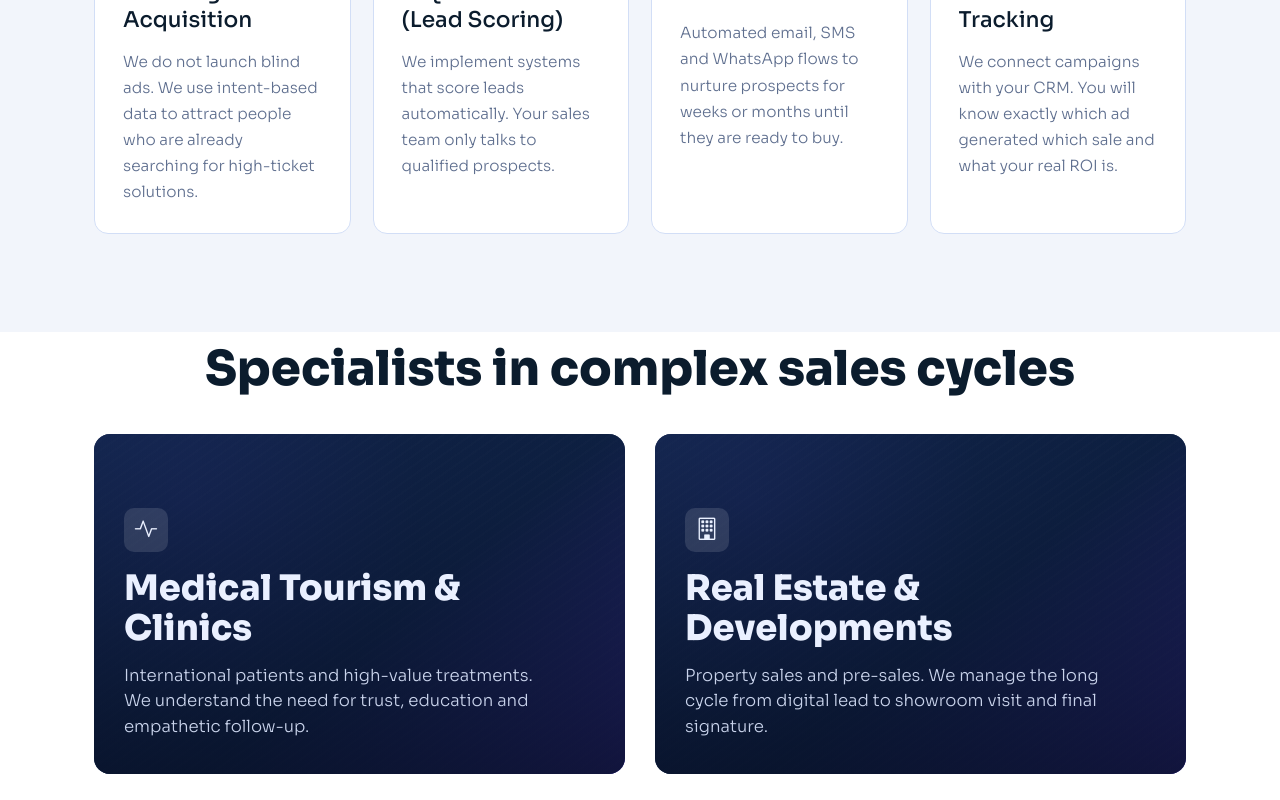
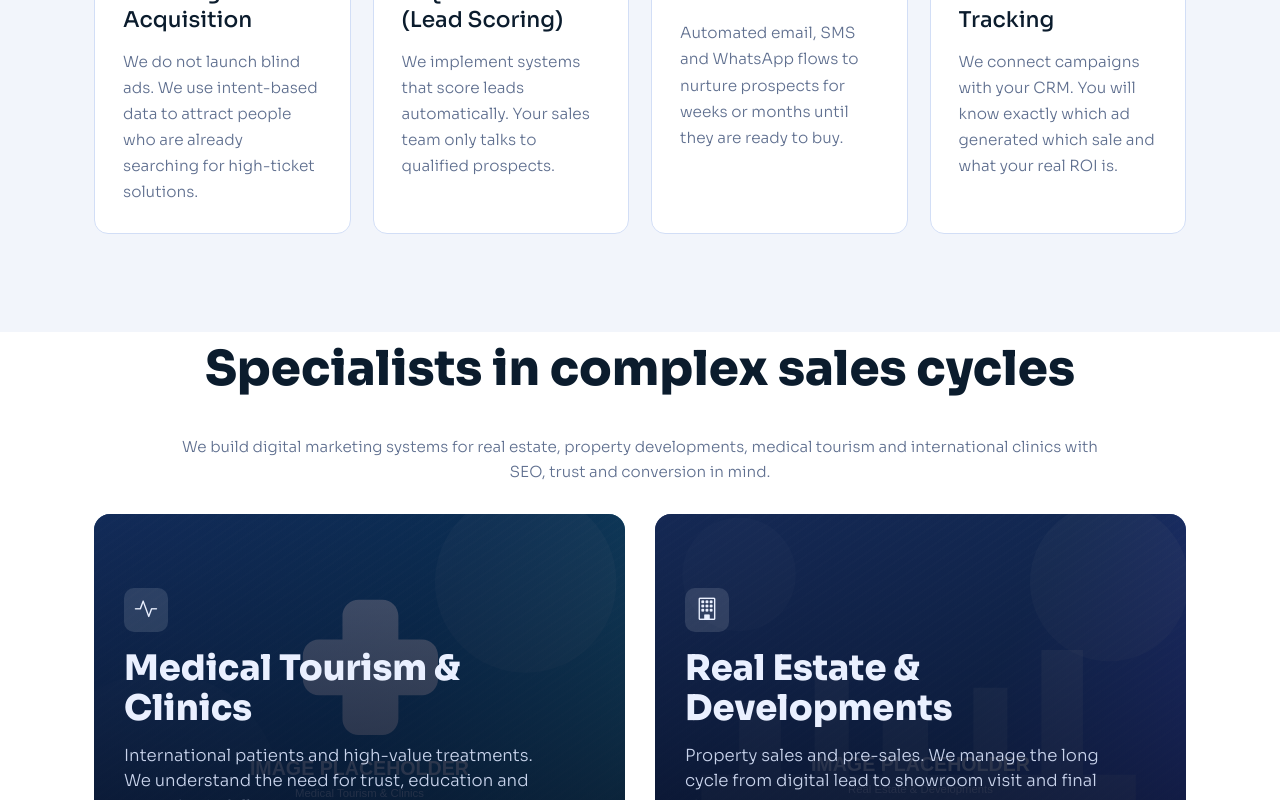
Before and after one commit to EmmanuelQuirozA/Insight-Lab, a React (Vite) app: page / in a window 1280 px wide. Shown: the part 2000-2800 px from the top of the page. Built offline with nearby package versions, Linux system fonts and the light colour scheme.

Commit message:
Fix success step title color in dark theme

```diff
--- a/src/App.css
+++ b/src/App.css
@@ -873,6 +873,15 @@ h1 {
   transform: translateY(0);
 }
 
+.specialties-seo-copy {
+  margin: 0 auto 30px;
+  max-width: 920px;
+  text-align: center;
+  color: var(--muted);
+  font-size: clamp(0.95rem, 1.15vw, 1.08rem);
+  line-height: 1.65;
+}
+
 .specialties-grid {
   display: grid;
   grid-template-columns: repeat(2, minmax(0, 1fr));
@@ -889,9 +898,13 @@ h1 {
   transform: translateY(26px) scale(0.99);
   transition: opacity 0.7s ease, transform 0.7s ease;
   transition-delay: var(--specialty-delay);
-  background:
+  background-image:
+    var(--specialty-bg-image),
     radial-gradient(circle at 18% 20%, rgba(106, 77, 255, 0.24) 0%, rgba(106, 77, 255, 0) 45%),
     linear-gradient(140deg, #0b1c2d 0%, #17355c 55%, #6a4dff 100%);
+  background-position: center;
+  background-size: cover;
+  background-repeat: no-repeat;
 }
 
 .specialty-card::after {
@@ -1939,6 +1952,10 @@ h1 {
   font-weight: 600;
 }
 
+:root[data-theme='dark'] .success-step-title {
+  color: var(--bs-heading-color);
+}
+
 .success-step-chevron {
   color: #9ca8bc;
   font-size: 1.2rem;
--- a/src/pages/HomePage.tsx
+++ b/src/pages/HomePage.tsx
@@ -77,18 +77,26 @@ const copy = {
       },
     ],
     specialtiesTitle: 'Especialistas en ciclos de venta complejos',
+    specialtiesSeoSupport:
+      'Implementamos marketing digital para real estate, desarrollos inmobiliarios, turismo médico y clínicas internacionales con enfoque en SEO, confianza y conversión.',
     specialties: [
       {
         title: 'Turismo Médico & Clínicas',
         description:
           'Pacientes internacionales, tratamientos de alto valor. Entendemos la necesidad de confianza, educación y seguimiento empático.',
         icon: 'activity',
+        backgroundImage: '/images/placeholders/medical-tourism-placeholder.svg',
+        imageAlt:
+          'Placeholder visual para campañas de turismo médico y captación de pacientes internacionales',
       },
       {
         title: 'Real Estate & Desarrollos',
         description:
           'Venta de propiedades y preventas. Gestionamos el ciclo largo desde el lead digital hasta la visita al showroom y la firma.',
         icon: 'building',
+        backgroundImage: '/images/placeholders/real-estate-placeholder.svg',
+        imageAlt:
+          'Placeholder visual para campañas de real estate y desarrollos inmobiliarios de alto valor',
       },
     ],
     infraTitle: 'Más que una agencia, un socio de infraestructura',
@@ -197,18 +205,26 @@ const copy = {
       },
     ],
     specialtiesTitle: 'Specialists in complex sales cycles',
+    specialtiesSeoSupport:
+      'We build digital marketing systems for real estate, property developments, medical tourism and international clinics with SEO, trust and conversion in mind.',
     specialties: [
       {
         title: 'Medical Tourism & Clinics',
         description:
           'International patients and high-value treatments. We understand the need for trust, education and empathetic follow-up.',
         icon: 'activity',
+        backgroundImage: '/images/placeholders/medical-tourism-placeholder.svg',
+        imageAlt:
+          'Visual placeholder for medical tourism campaigns and international patient acquisition',
       },
       {
         title: 'Real Estate & Developments',
         description:
           'Property sales and pre-sales. We manage the long cycle from digital lead to showroom visit and final signature.',
         icon: 'building',
+        backgroundImage: '/images/placeholders/real-estate-placeholder.svg',
+        imageAlt:
+          'Visual placeholder for real estate campaigns and high-ticket property developments',
       },
     ],
     infraTitle: 'More than an agency, an infrastructure partner',
@@ -416,6 +432,23 @@ function HomePage() {
   }, [finalCtaVisible])
 
   const t = copy[language]
+  const seoSchema = useMemo(
+    () => ({
+      '@context': 'https://schema.org',
+      '@type': 'WebPage',
+      name:
+        language === 'es'
+          ? 'Insight Lab | Marketing para Real Estate y Turismo Médico'
+          : 'Insight Lab | Marketing for Real Estate and Medical Tourism',
+      description: t.specialtiesSeoSupport,
+      about: [
+        language === 'es' ? 'Marketing Inmobiliario' : 'Real Estate Marketing',
+        language === 'es' ? 'Turismo Médico' : 'Medical Tourism Marketing',
+        language === 'es' ? 'Captación de Leads de Alto Valor' : 'High-Ticket Lead Generation',
+      ],
+    }),
+    [language, t.specialtiesSeoSupport],
+  )
 
   const navItems = useMemo(
     () => [
@@ -454,6 +487,7 @@ function HomePage() {
       />
 
       <main className="page-main page-main--padded">
+        <script type="application/ld+json">{JSON.stringify(seoSchema)}</script>
         <section className="container hero" ref={heroSectionRef}>
           <div className={`hero-left ${heroVisible ? 'is-visible' : ''}`}>
             <div className="pill">
@@ -588,13 +622,20 @@ function HomePage() {
             <h2 className={`specialties-title ${specialtiesVisible ? 'is-visible' : ''}`}>
               {t.specialtiesTitle}
             </h2>
+            <p className="specialties-seo-copy">{t.specialtiesSeoSupport}</p>
 
             <div className="specialties-grid">
               {t.specialties.map((item, index) => (
                 <article
                   key={item.title}
                   className={`specialty-card ${specialtiesVisible ? 'is-visible' : ''}`}
-                  style={{ '--specialty-delay': `${index * 220}ms` } as CSSProperties}
+                  style={
+                    {
+                      '--specialty-delay': `${index * 220}ms`,
+                      '--specialty-bg-image': `url('${item.backgroundImage}')`,
+                    } as CSSProperties
+                  }
+                  aria-label={item.imageAlt}
                 >
                   <div className="specialty-overlay" aria-hidden="true" />
                   <div className="specialty-content">
```
Also changed, not shown: public/images/placeholders/medical-tourism-placeholder.svg (added), public/images/placeholders/real-estate-placeholder.svg (added).
